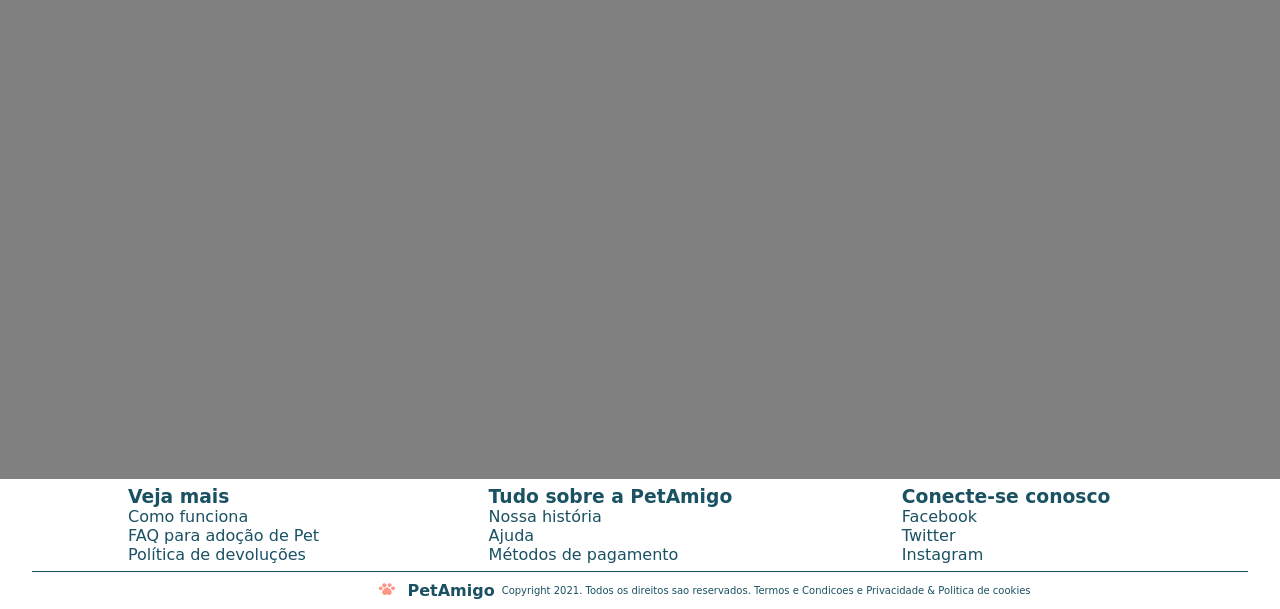
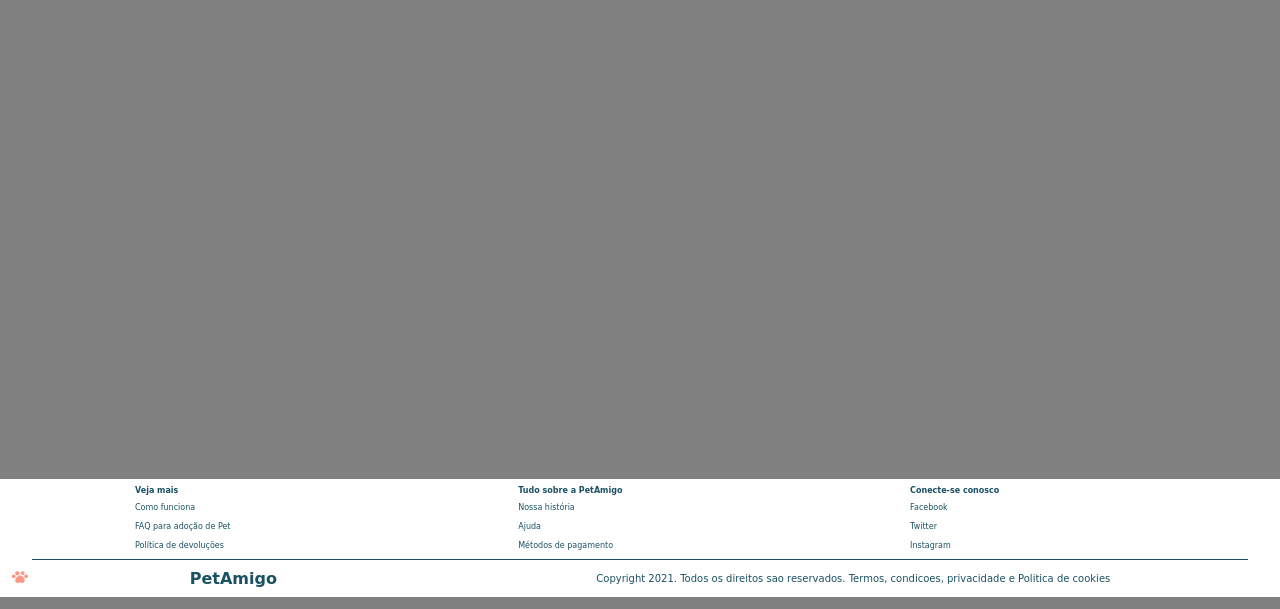
Before and after one commit to GiancarloVBar/PetAmigo2, a web app: file home.html in a window 1280 px wide. Shown: the part 341-950 px from the top of the page. Run offline with its HTML, style and script files only (its server is not run), Linux system fonts and the light colour scheme; some web fonts are replaced.

Commit message:
03 reajustando o footer na página index

```diff
--- a/assets/styles/home.css
+++ b/assets/styles/home.css
@@ -178,13 +178,38 @@ FOOTER - STYLES
 ------------------------------------------------------
 */
 
-footer > div {
+footer {
+    color: #1a5163;
+    font-family: 'Baloo 2', cursive;
+}
+
+footer > div.footer-menu {
     display: flex;
-    /* justify-content: space-between; */
     align-items: center;
-    margin: 7px 0 7px 4%;
-    font-size: 6px;
+    justify-content: center;
+    text-indent: 7px;
+}
+
+footer > div.footer-menu > nav {
+    flex-grow: 1;
+}
+
+footer > div.footer-menu > nav > h3 {
+    font-weight: bold;
+    font-size: 8px;
+}
+
+footer > div.footer-menu > nav > ul {
+    list-style: none;
+}
+
+footer > div.footer-menu > nav > ul > li > a {
     color: #1a5163;
+    font-size: 8px;
+}
+
+footer > div.footer-menu > nav > ul > li > a:hover {
+    font-weight: bold;
 }
 
 footer > div.stroke {
@@ -194,45 +219,28 @@ footer > div.stroke {
     margin: auto;
 }
 
-footer > div > nav {
-    flex-grow: 1;
-}
-
-footer > div > nav > h3, ul {
-    font-family: 'Baloo 2', cursive;
-}
-
-footer > div > nav > h3 {
-    font-weight: bold;
-}
-
-footer > div > nav > ul {
-    list-style: none;
-}
-
-footer > div > nav > ul > li > a {
-    color: #1a5163;
-}
 
 footer > div.bottom-footer {
     display: flex;
-    justify-content: center;
-    margin-top: 7px;
+    margin-left: 10px;
+    margin-right: 10px;
 }
 
 footer > div.bottom-footer > div.footer-logo > img {
     width: 12px;
+    margin: auto;
 }
 
 footer > div.bottom-footer > span {
     font-family: 'Baloo 2', cursive;
     font-size: 10px;
     font-weight: bold;
-    margin-right: 7px;
+    margin: auto;
 }
 
 footer > div.bottom-footer > p {
     font-size: 6px;
+    margin: auto;
 }
 
 
@@ -247,10 +255,8 @@ RESPONSIVIDADES
 RESPONSIVIDADE - 280px a 375px - MOBILE S
 */
 
-@media (min-width: 280px) {
-    footer > div {
-        font-size: 8px;
-    }
+@media (min-width: 281px) {
+
 }
 
 /*
--- a/home.html
+++ b/home.html
@@ -146,7 +146,8 @@
     <!-- FOOTER -->
     <footer>
 
-        <div>
+        <div class="footer-menu">
+            <!-- flex 1 -->
             <nav>
                 <h3>Veja mais</h3>
                 <ul>
@@ -155,7 +156,7 @@
                     <li><a href="">Política de devoluções</a></li>
                 </ul>
             </nav>
-
+            <!-- flex 2 -->
             <nav>
                 <h3>Tudo sobre a PetAmigo</h3>
                 <ul>
@@ -164,7 +165,7 @@
                     <li><a href="">Métodos de pagamento</a></li>
                 </ul>
             </nav>
-
+            <!-- flex 3 -->
             <nav>
                 <h3>Conecte-se conosco</h3>
                 <ul>
@@ -189,7 +190,7 @@
             <span>PetAmigo</span>
 
             <!-- bottom-footer flex 3 -->
-            <p>Copyright 2021. Todos os direitos sao reservados. Termos e Condicoes e Privacidade & Politica de cookies</p>
+            <p>Copyright 2021. Todos os direitos sao reservados. Termos, condicoes, privacidade e Politica de cookies</p>
 
         </div>
 
```
